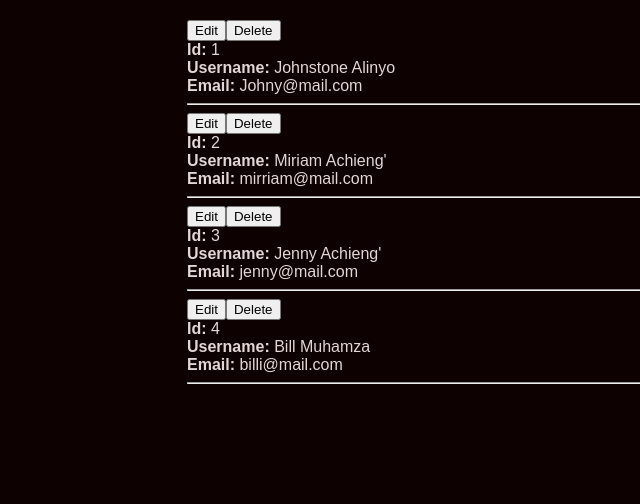
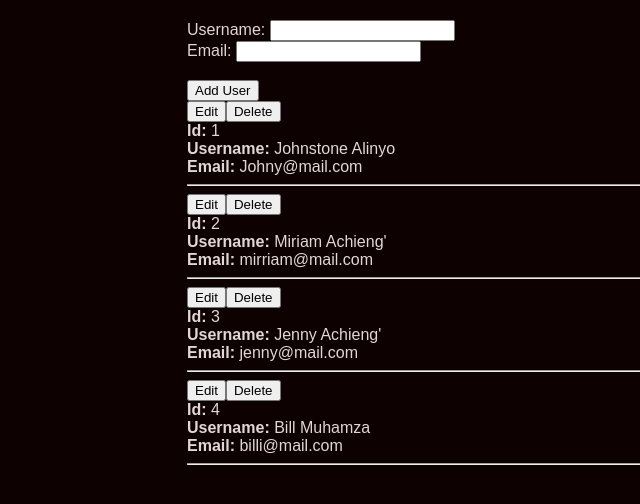
Before and after one commit to indieka900/learning-react, a React (Vite) app: page / in a window 1280 px wide. Shown: the top 504 px of the page, without its empty margins (5-645 px from the left). Built offline with nearby package versions, Linux system fonts and the light colour scheme.

Commit message:
add elements to state array

```diff
--- a/src/App.jsx
+++ b/src/App.jsx
@@ -5,31 +5,36 @@ import { useState } from "react";
 import { LoginForm } from "./component/LoginForm";
 import { RegisterForm } from "./component/RegisterForm";
 
-import { UserDetails } from "./component/userDetails"
+import { UserDetails } from "./component/userDetails";
 
 export default function App() {
   const [users, setUsers] = useState([
     {
       id: 1,
       name: "Johnstone Alinyo",
-            email: "Johny@mail.com"
+      email: "Johny@mail.com",
     },
     {
       id: 2,
       name: "Miriam Achieng'",
-            email: "mirriam@mail.com"
+      email: "mirriam@mail.com",
     },
     {
       id: 3,
       name: "Jenny Achieng'",
-            email: "jenny@mail.com"
+      email: "jenny@mail.com",
     },
     {
       id: 4,
       name: "Bill Muhamza",
-            email: "billi@mail.com"
+      email: "billi@mail.com",
     },
   ]);
+  const [formField, setFormFields] = useState({
+    username: "",
+    email: "",
+  });
+  const [counter, setCounter] = useState(5)
   // const callMe = () => {
   //     console.log("Hello");
   //     <h2>Hello functions</h2>
@@ -107,7 +112,50 @@ export default function App() {
     //<LoginForm/>
     //<RegisterForm />
     <div>
-            {users.map((user) => (<UserDetails key={user.id} user={user} setUsers={setUsers}/>))}
+      <form action="" onSubmit={
+        (e) =>{ e.preventDefault();
+            const newUser = {
+                id: counter,
+                name: formField.username,
+                email: formField.email,
+            };
+            //setCounter((c) => c + 1);
+            setUsers((c) => [...c, newUser])
+        }
+      }>
+        <label htmlFor="username">Username: </label>
+        <input
+          type="text"
+          name="username"
+          id="username"
+          value={formField.username}
+          onChange={(e) =>
+            setFormFields((current) => ({
+              ...current,
+              username: e.target.value,
+            }))
+          }
+        />
+        <br />
+        <label htmlFor="email">Email: </label>
+        <input
+          type="text"
+          name="email"
+          id="email"
+          value={formField.email}
+          onChange={(e) =>
+            setFormFields((current) => ({ ...current, email: e.target.value }))
+          }
+        />
+        <br />
+        <br />
+        <button>Add User</button>
+        <br />
+      </form>
+
+      {users.map((user) => (
+        <UserDetails key={user.id} user={user} setUsers={setUsers} setCounter = {setCounter} />
+      ))}
     </div>
   );
 }
--- a/src/component/userDetails.jsx
+++ b/src/component/userDetails.jsx
@@ -1,7 +1,7 @@
 import PropTypes from "prop-types";
 import { useState } from "react";
 
-export function UserDetails({ user, setUsers }) {
+export function UserDetails({ user, setUsers, setCounter }) {
   //const user = props.user;
 
   const [isEditing, setIsEditing] = useState(false);
@@ -34,6 +34,7 @@ export function UserDetails({ user, setUsers }) {
           onClick={() => {
             setUsers((current) =>
               current.filter((currentUser) => currentUser.id !== user.id));
+            setCounter((c) => c - 1);
           }}
         >
           Delete
@@ -78,4 +79,5 @@ UserDetails.propTypes = {
     email: PropTypes.string.isRequired,
   }).isRequired,
   setUsers: PropTypes.func.isRequired,
+  setCounter: PropTypes.func.isRequired,
 };
```
Lines whose indentation alone changed are shown as unchanged.
